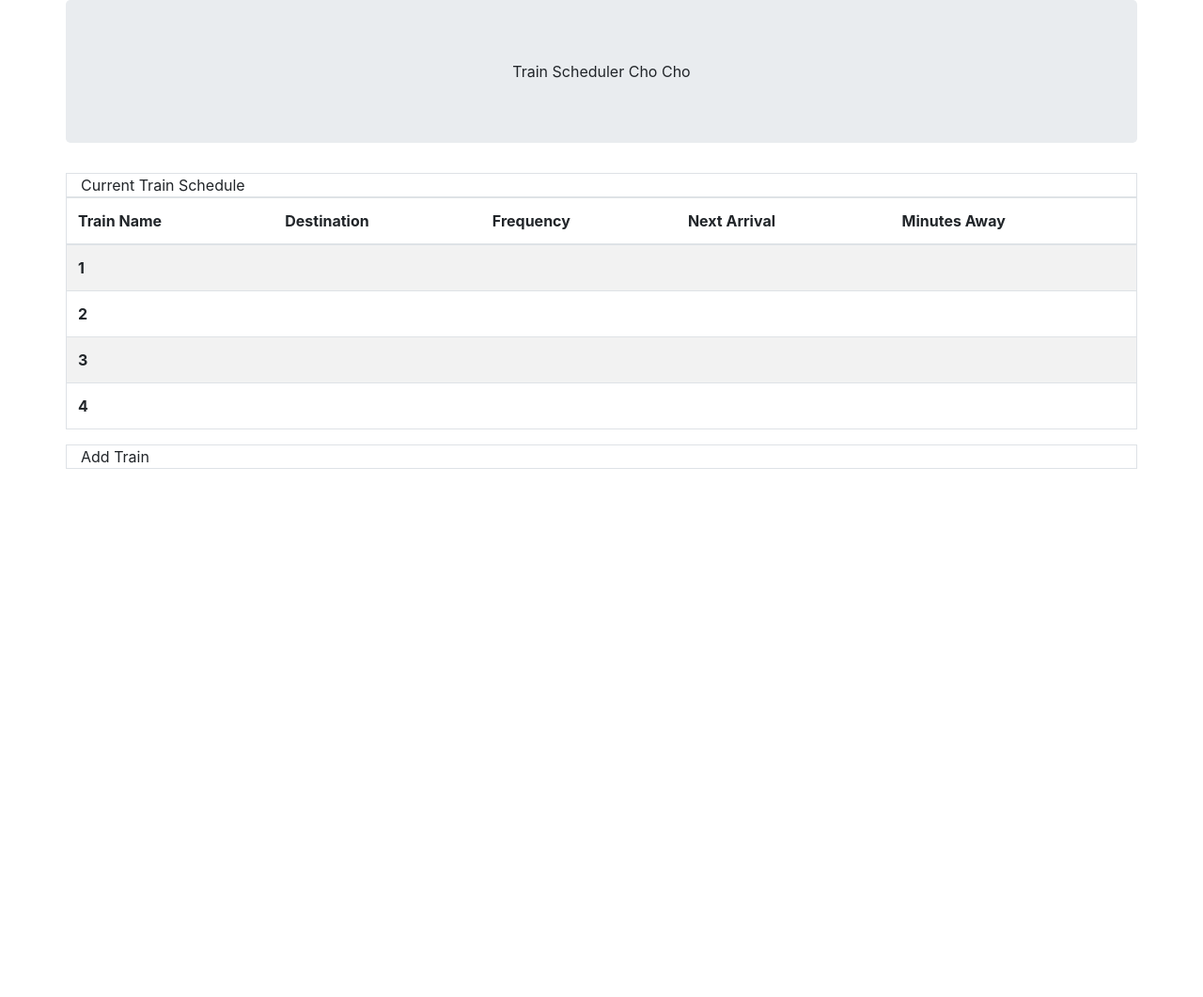
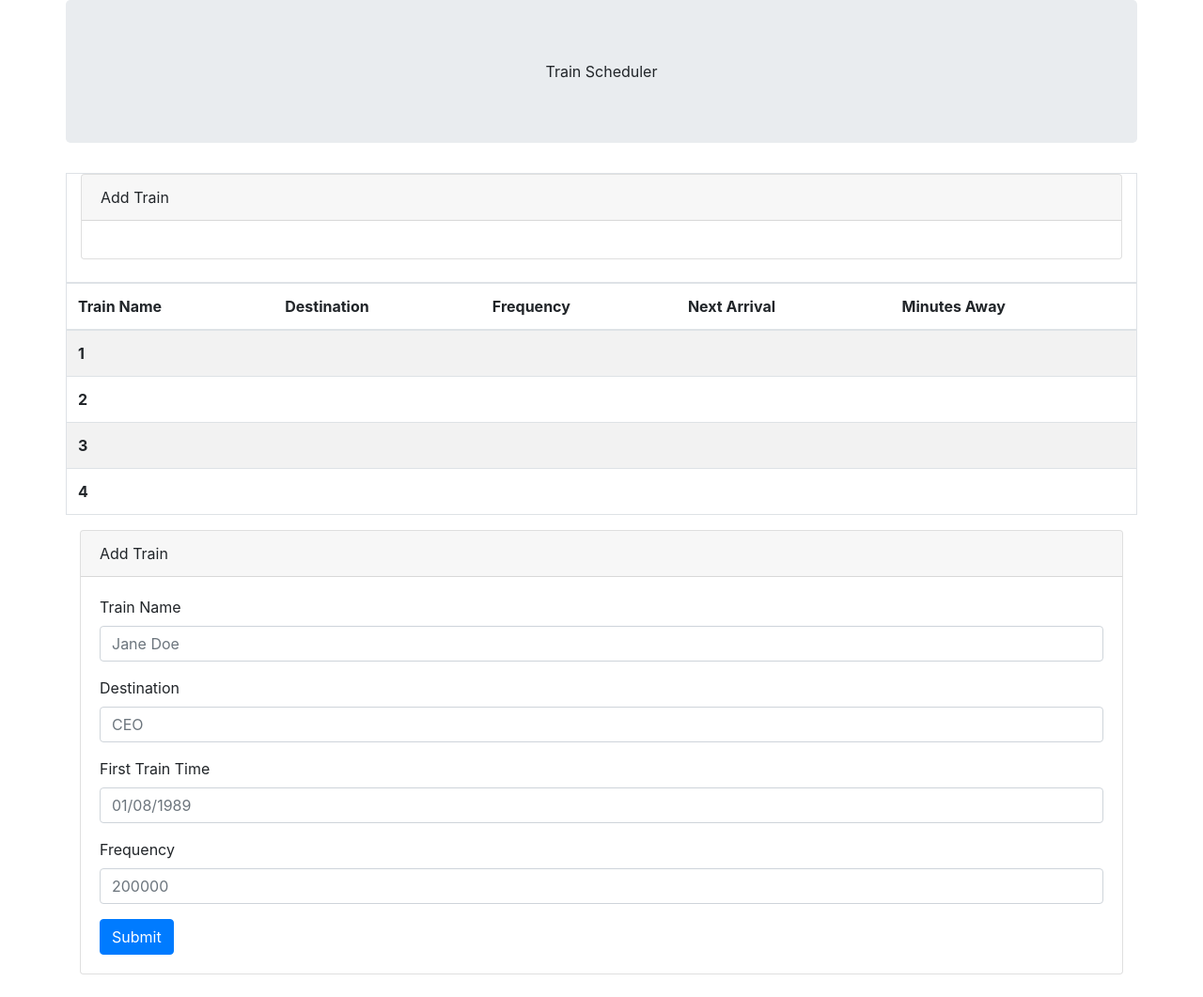
Before and after one commit to pkeane1/Train-scheduler, a plain HTML site: page index.html in a window 1280 px wide. Shown: the whole page at 94% size. Before the commit the page ends 800 px from the top, so only its background shows below. Drawn offline with nearby package versions, Linux system fonts and the light colour scheme.

Commit message:
random commit

```diff
--- a/index.html
+++ b/index.html
@@ -6,23 +6,32 @@
     <meta http-equiv="X-UA-Compatible" content="ie=edge">
     <title>Train scheduler</title>
     <link rel="stylesheet" href="https://stackpath.bootstrapcdn.com/bootstrap/4.3.1/css/bootstrap.min.css" integrity="sha384-ggOyR0iXCbMQv3Xipma34MD+dH/1fQ784/j6cY/iJTQUOhcWr7x9JvoRxT2MZw1T" crossorigin="anonymous">
+    <link rel="stylesheet" href="Assets/style.css">
 </head>
 <body>
 <div class="container">
 <!-- Content here -->
+<!--header-->
         <div class="row">
             <div class="col col-lg-12 text-center jumbotron">
-              Train Scheduler Cho Cho
+              <span>Train Scheduler</span>
+            </div>
+        </div>
+<!--End of header-->
+
+  <div class="row border">
+        <div class="col-md-12">
+            <!-- top of table  -->
+            <div class="card mb-4">
+                <div class="card-header">Add Train</div>
+                <div class="card-body"></div>
+            </div>
         </div>
     </div>
 
-        <div class="row border">
-                <div class="col col-lg-12">
-                  <span> Current Train Schedule </span>
-                </div>
-        </div>
 
-<div class="row"> <!--table div-->
+<div class="row">
+    <!--table div-->
     <table class="table table-striped border">
         <thead>
             <tr>
@@ -65,22 +74,43 @@
                 </tbody>
     </table>
 </div>
-    <div class="row border">
-        <div class="col col-lg-12">
-          <span> Add Train </span>
+
+<div class="row">
+        <div class="col-md-12">
+          <!-- top of form  -->
+          <div class="card mb-4">
+            <div class="card-header">Add Train</div>
+            <div class="card-body">
+              <!-- Entry Form -->
+              <form>
+                <div class="form-group">
+                  <label for="Train-name-input">Train Name</label>
+                  <input class="form-control" id="Train-name-input" placeholder="Jane Doe" type="text">
+                </div>
+                <div class="form-group">
+                  <label for="Destination-input">Destination</label>
+                  <input class="form-control" id="Destination-input" placeholder="CEO" type="text">
+                </div>
+                <div class="form-group">
+                  <label for="Time-input">First Train Time</label>
+                  <input class="form-control" id="Time-input" placeholder="01/08/1989" type="text">
+                </div>
+                <div class="form-group">
+                  <label for="rate-input">Frequency</label>
+                  <input class="form-control" id="rate-input" placeholder="200000" type="text">
+                </div>
+                <button class="btn btn-primary" id="add-train-btn">Submit</button>
+              </form>
+            </div>
+          </div>
         </div>
       </div>
 
+</div>  <!--Closing container -->
 
-
-
-
-
-
-
-
-
-</div>
+<!--Scripts-->
+<script  src="https://cdnjs.cloudflare.com/ajax/libs/jquery/3.2.1/jquery.min.js"></script>
+<script src="Assets/script.js"></script>
 
 </body>
 </html>
```
Also changed, not shown: assets/script.js (added), assets/style.css (added). Lines whose indentation alone changed are shown as unchanged.
